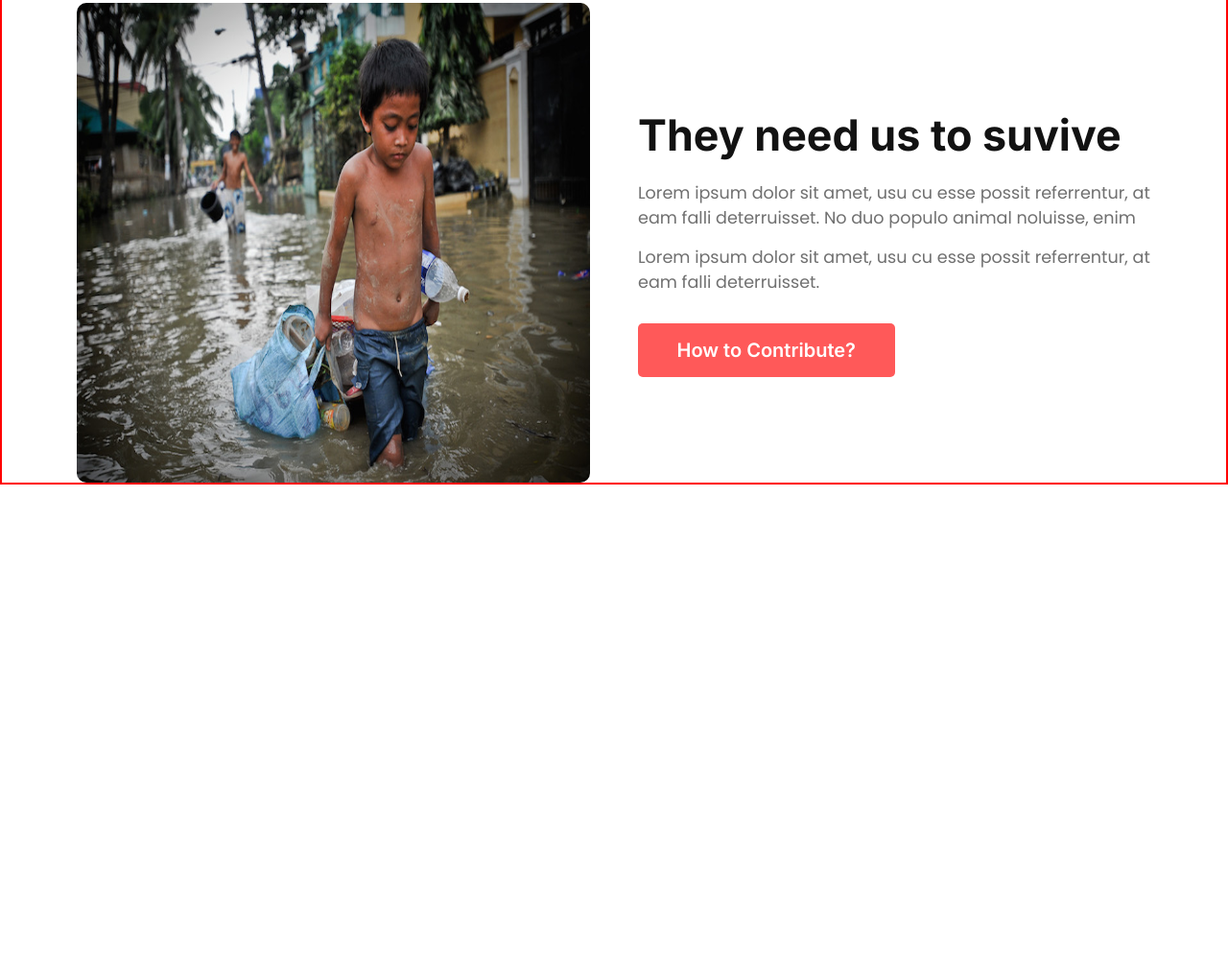
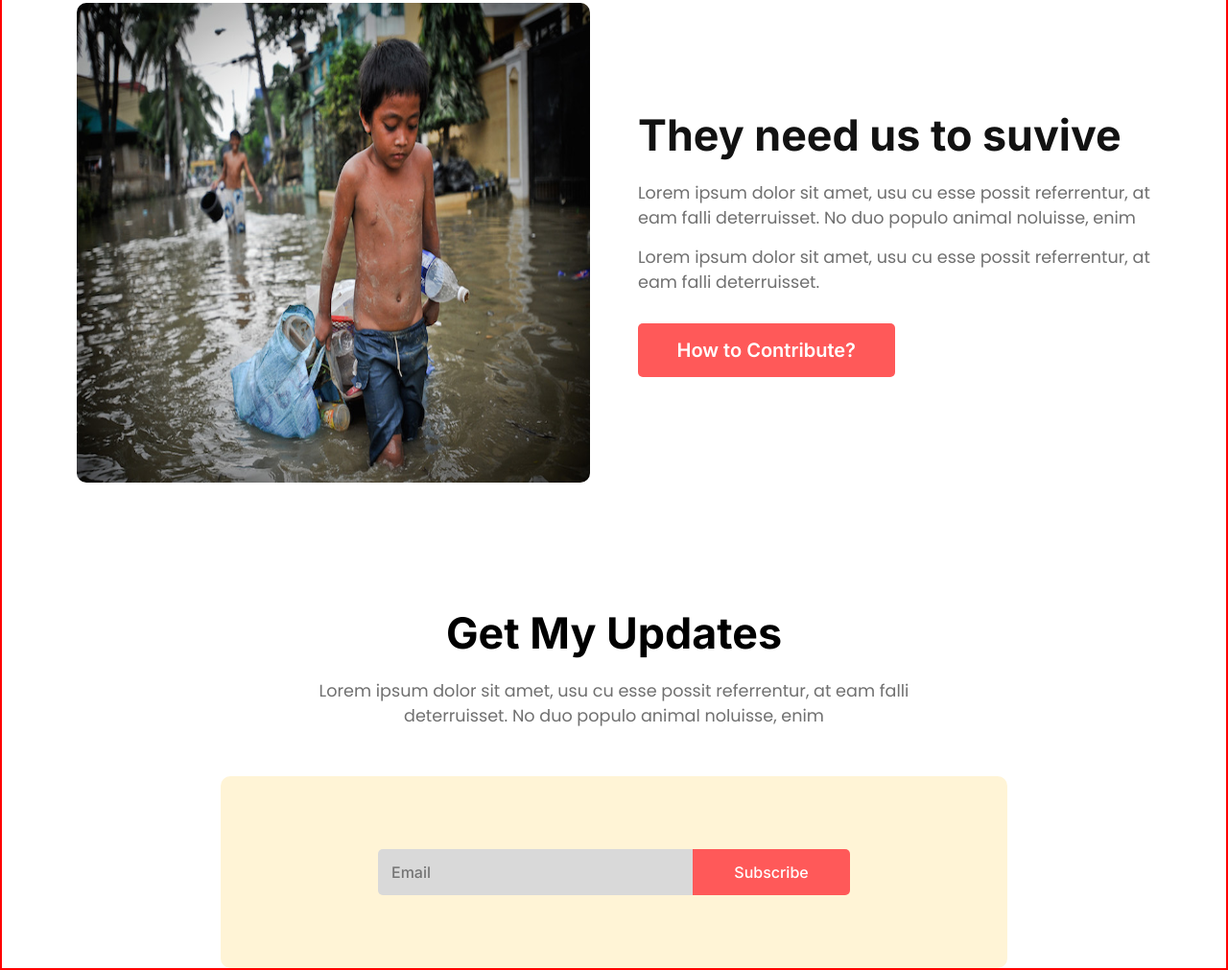
Before and after one commit to munna516/Donate-Today, a plain HTML site: page index.html in a window 1280 px wide. Shown: the part 2607-3618 px from the top of the page at 96% size. Before the commit the page ends 3112 px from the top, so only its background shows below. Drawn offline with Linux system fonts and the light colour scheme.

Commit message:
subscription section done

```diff
--- a/CSS/medium-device-responsive.css
+++ b/CSS/medium-device-responsive.css
@@ -25,16 +25,23 @@
         margin-top: 200px;
     }
 
-    #donate-plan {
+    #donate-plan,
+    #subscription,
+    #contribute {
         margin-top: 100px;
     }
 
     .plan-container {
-        grid-template-columns: repeat(1, 1fr) ;
-        padding: 20px;
-    }
-    .contribution-container{
+        grid-template-columns: repeat(1, 1fr);
         padding: 20px;
     }
 
+    .contribution-container {
+        padding: 20px;
+    }
+
+    .sub-container {
+        margin-left: 10px;
+        margin-right: 10px;
+    }
 }
--- a/CSS/small-devicee-responsive.css
+++ b/CSS/small-devicee-responsive.css
@@ -26,7 +26,7 @@
     }
 
     #donate-plan,
-    #contribute {
+    #contribute,#subscription {
         margin-top: 50px;
     }
 
@@ -43,4 +43,20 @@
     .contribution button {
         width: 60%;
     }
+
+    .sub-container {
+        margin-left: 10px;
+        margin-right: 10px;
+    }
+
+    #email {
+        width: 50%;
+
+    }
+
+    #subscribe {
+
+        width: 30%;
+
+    }
 }
--- a/CSS/styles.css
+++ b/CSS/styles.css
@@ -247,3 +247,48 @@ header {
 .contribution button {
     width: 50%;
 }
+
+/* Subscription */
+#subscription {
+    margin-top: 130px;
+}
+
+.sub-container {
+    max-width: 820px;
+    height: 200px;
+    background-color: rgb(255, 244, 214);
+    border-radius: 10px;
+    margin: 0 auto;
+    margin-top: 50px;
+    display: flex;
+    justify-content: center;
+    align-items: center;
+}
+
+#email {
+    color:var(--secondary-color);
+    font-family: Inter;
+    font-size: 1rem;
+    font-weight: 500;
+    padding: 14px;
+    border-radius: 5px 0px 0px 5px;
+    background: rgb(217, 217, 217);
+    border: none;
+    width: 40%;
+    outline: none;
+}
+
+
+#subscribe {
+    color: white;
+    font-family: Inter;
+    font-size: 1rem;
+    font-weight: 500;
+    padding: 14px;
+    border-radius: 0px 5px 5px 0px;
+    background: rgb(255, 89, 89);
+    border: none;
+    width: 20%;
+    text-align: center;
+    cursor: pointer;
+}
--- a/index.html
+++ b/index.html
@@ -94,6 +94,20 @@
                 </div>
             </div>
         </section>
+        <!-- Subscription Section -->
+        <section id="subscription">
+            <h1 class="section-title">Get My Updates</h1>
+            <p class="section-description">Lorem ipsum dolor sit amet, usu cu esse possit referrentur, at eam falli
+                deterruisset. No duo populo animal noluisse, enim</p>
+
+            <div class="sub-container">
+
+                <input type="text" name="Email" id="email" placeholder="Email">
+                <button id="subscribe">Subscribe</button>
+
+            </div>
+        </section>
+
     </main>
 </body>
 
```
